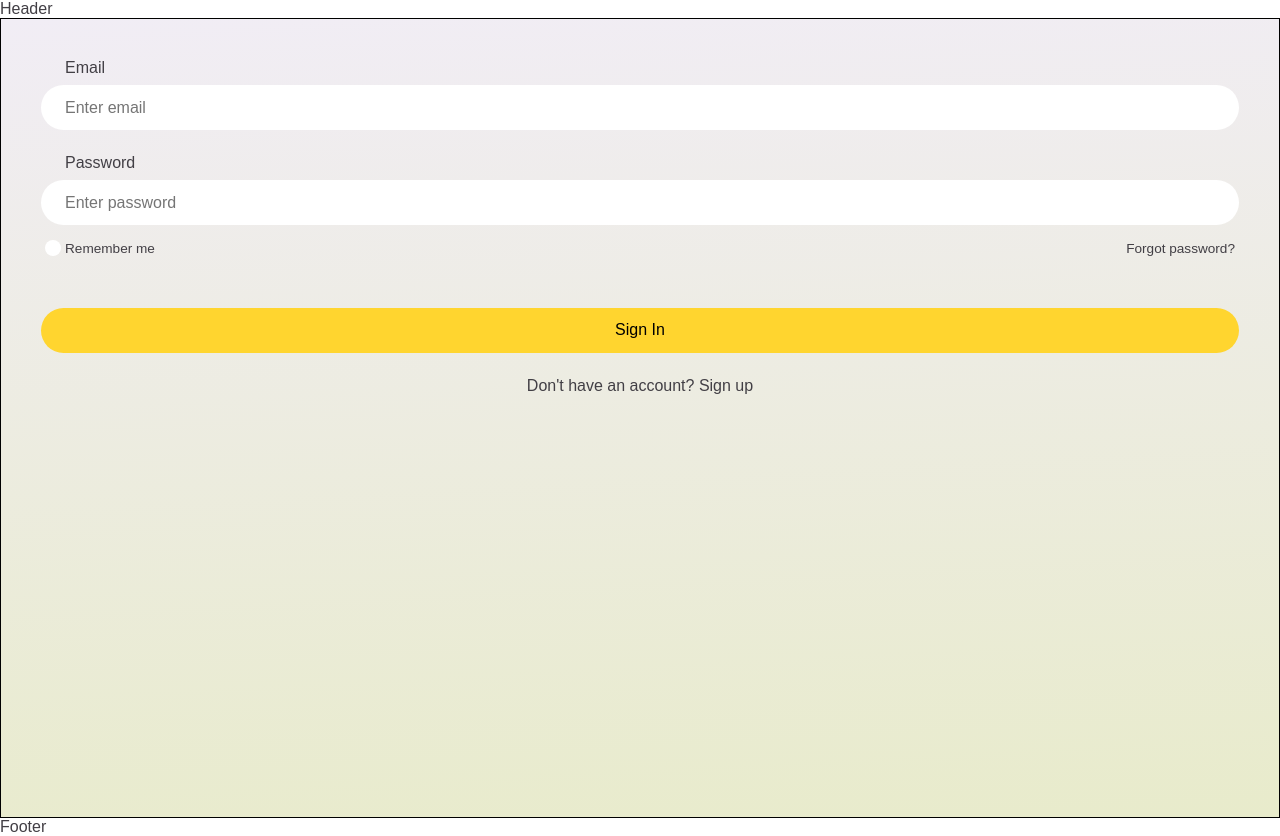
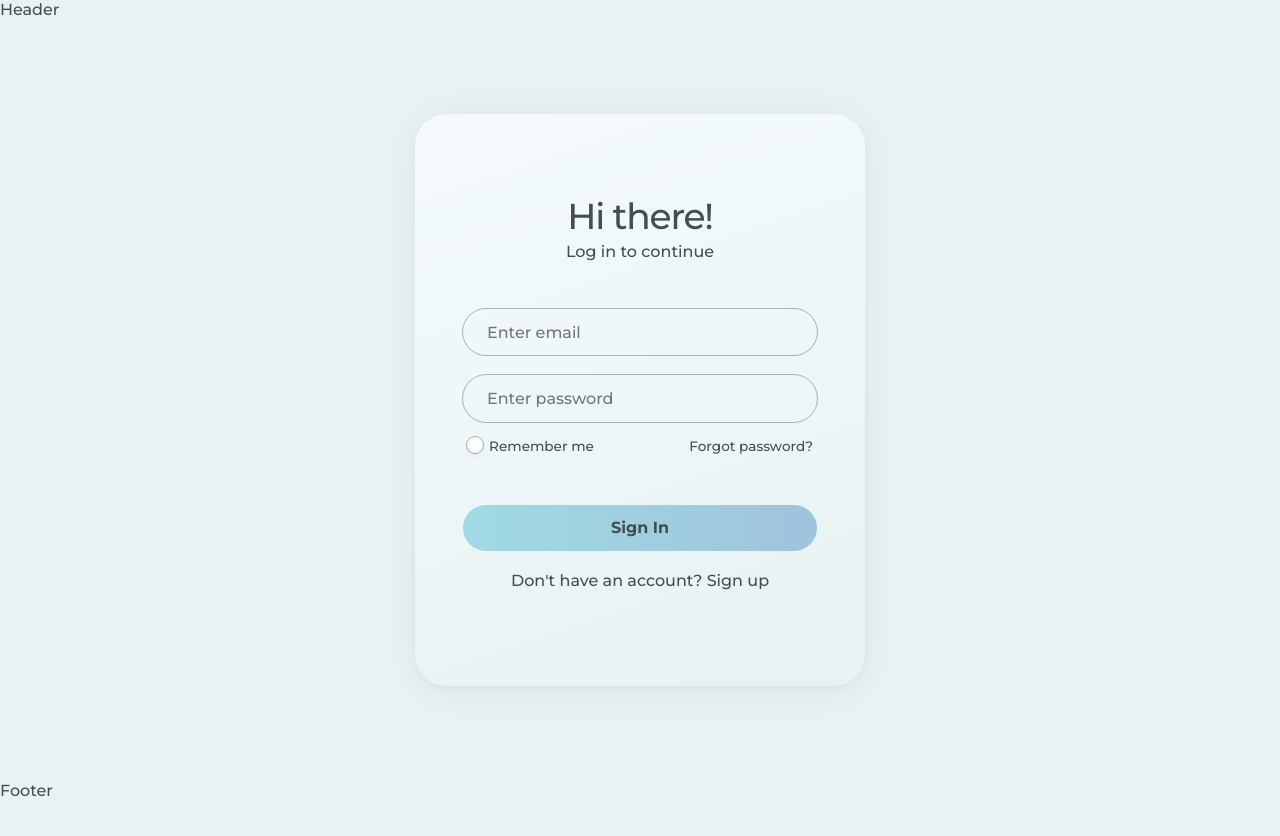
Before and after one commit to m-shum/login-example-nextjs, a Next.js app: page / in a window 1280 px wide. After the commit the page ends 800 px from the top, so only its background shows below. Built offline with nearby package versions, Linux system fonts and the light colour scheme.

Commit message:
feat: style login form

```diff
--- a/src/app/globals.css
+++ b/src/app/globals.css
@@ -1,12 +1,14 @@
+@import url('https://fonts.googleapis.com/css2?family=Montserrat:ital,wght@0,100..900;1,100..900&display=swap');
+
 :root {
-  --background: #ffffff;
-  --foreground: rgb(66, 63, 69);
+  --background: #E8F2F3;
+  --foreground: #414F50;
 }
 
 @media (prefers-color-scheme: dark) {
   :root {
-    --background: rgb(66, 63, 69);
-    --foreground: #ededed;
+    --background: #161F20;
+    --foreground: #DEEFF1;
   }
 }
 
@@ -19,9 +21,12 @@ body {
 body {
   color: var(--foreground);
   background: var(--background);
-  font-family: Arial, Helvetica, sans-serif;
+  font-family: "Montserrat", serif;
+  font-optical-sizing: auto;
   font-size: 1rem;
-  font-weight: 400;
+  font-style: normal;
+  font-weight: 500;
+
   -webkit-font-smoothing: antialiased;
   -moz-osx-font-smoothing: grayscale;
 }
@@ -39,6 +44,8 @@ a {
 
 input {
   font-size: inherit;
+  font-family: inherit;
+  font-weight: inherit;
 }
 
 @media (prefers-color-scheme: dark) {
@@ -46,3 +53,30 @@ input {
     color-scheme: dark;
   }
 }
+
+header,
+footer {
+  position: fixed;
+}
+
+header {
+  top: 0;
+}
+
+footer {
+  bottom: 0;
+}
+
+.visually-hidden {
+  border: 0;
+  padding: 0;
+  margin: 0;
+  position: absolute !important;
+  height: 1px;
+  width: 1px;
+  overflow: hidden;
+  clip: rect(1px 1px 1px 1px);
+  clip: rect(1px, 1px, 1px, 1px);
+  clip-path: inset(50%);
+  white-space: nowrap;
+}
--- a/src/app/layout.tsx
+++ b/src/app/layout.tsx
@@ -1,16 +1,5 @@
 import type { Metadata } from "next";
-import { Geist, Geist_Mono } from "next/font/google";
 import "./globals.css";
-
-const geistSans = Geist({
-  variable: "--font-geist-sans",
-  subsets: ["latin"],
-});
-
-const geistMono = Geist_Mono({
-  variable: "--font-geist-mono",
-  subsets: ["latin"],
-});
 
 export const metadata: Metadata = {
   title: "Create Next App",
@@ -24,9 +13,9 @@ export default function RootLayout({
 }>) {
   return (
     <html lang="en">
-      <body className={`${geistSans.variable} ${geistMono.variable}`}>
+      <body>
         <header>Header</header>
-        <main>{children}</main>
+        {children}
         <footer>Footer</footer>
       </body>
     </html>
--- a/src/app/page-old.module.css
+++ b/src/app/page-old.module.css
@@ -1,4 +1,4 @@
-.page {
+/* .page {
   --gray-rgb: 0, 0, 0;
   --gray-alpha-200: rgba(var(--gray-rgb), 0.08);
   --gray-alpha-100: rgba(var(--gray-rgb), 0.05);
@@ -106,10 +106,10 @@ a.secondary {
 
 .footer img {
   flex-shrink: 0;
-}
+} */
 
 /* Enable hover only on non-touch devices */
-@media (hover: hover) and (pointer: fine) {
+/* @media (hover: hover) and (pointer: fine) {
   a.primary:hover {
     background: var(--button-primary-hover);
     border-color: transparent;
@@ -165,4 +165,4 @@ a.secondary {
   .logo {
     filter: invert();
   }
-}
+} */
--- a/src/app/page.module.css
+++ b/src/app/page.module.css
@@ -1 +1,11 @@
-.page {}
+.page {
+    height: 100svh;
+}
+
+.flexContainer {
+    height: 100%;
+    display: flex;
+    flex-direction: column;
+    justify-content: center;
+    align-items: center;
+}
--- a/src/app/page.tsx
+++ b/src/app/page.tsx
@@ -4,8 +4,10 @@ import LoginForm from "@/components/LoginForm";
 
 export default function Home() {
   return (
-    <div className={styles.page}>
-      <LoginForm/>
-    </div>
+    <main className={styles.page}>
+      <div className={styles.flexContainer}>
+        <LoginForm />
+      </div>
+    </main>
   );
 }
--- a/src/components/LoginForm.module.scss
+++ b/src/components/LoginForm.module.scss
@@ -1,10 +1,73 @@
+@property --button-gradient-start {
+    syntax: '<color>';
+    initial-value: #9fd9e3;
+    inherits: false;
+}
+
+@property --button-gradient-end {
+    syntax: '<color>';
+    initial-value: #a0c4dd;
+    inherits: false;
+}
+
 .loginForm {
-    border: 1px solid black;
-    padding: 2.5rem;
-    background: rgb(184, 183, 199);
-    background: linear-gradient(177deg, rgb(241, 237, 245) 0%, rgb(232, 235, 203) 100%);
-    // background: linear-gradient(177deg, rgb(194, 213, 226) 0%, rgb(177, 215, 208) 35%, rgb(205, 225, 209) 100%);
-    height: 100svh;
+    background: linear-gradient(161.43deg, #f4fafb 6.22%, var(--background) 93.78%);
+    display: flex;
+    flex-direction: column;
+    justify-content: center;
+    height: 100%;
+    padding: 5rem 2rem 6rem;
+    max-width: 100%;
+    width: 100%;
+
+    @media (min-width: 530px) {
+        border-radius: 2rem;
+        box-shadow: 0px 3px 8px rgba(0, 0, 0, 0.02), 0px 4px 20px rgba(0, 0, 0, 0.03), 0px 4px 40px rgba(0, 0, 0, 0.04);
+        display: block;
+        height: unset;
+        padding: 5rem 3rem 6rem;
+        width: 450px;
+    }
+
+    h1,
+    p {
+        text-align: center;
+        font-weight: inherit;
+    }
+
+    h1 {
+        font-size: 2.25rem;
+        letter-spacing: -.05ch;
+        margin-bottom: .25rem;
+    }
+
+    a {
+        position: relative;
+
+        &::after {
+            background: var(--foreground);
+            bottom: -2px;
+            content: '';
+            height: 1px;
+            left: 0;
+            position: absolute;
+            width: 0;
+            transition: width .35s ease-in-out;
+        }
+
+        &:hover::after,
+        &:focus::after {
+            width: 98%;
+        }
+
+        &:focus {
+            outline: none;
+        }
+    }
+
+    form {
+        margin-top: 3rem;
+    }
 
 }
 
@@ -15,101 +78,106 @@
     border: none;
     display: block;
     width: 100%;
-    padding: 0.85rem 1.5rem;
+    padding: .85rem 1.5rem;
 }
 
 .inputPassword,
 .inputEmail {
     margin-bottom: 1rem;
-    margin-top: 0.5rem;
-    outline: 1px transparent;
-    transition: outline 0.1s ease, drop-shadow 0.1s ease;
+    margin-top: .5rem;
+    outline: 1px solid rgba(65, 79, 80, .4);
+    transition: outline .2s, drop-shadow .1s ease;
+    background: transparent;
     ;
 
     &:focus {
-        outline: 1px solid rgb(187, 181, 191);
-        -webkit-box-shadow: 0px 5px 8px 1px rgba(0, 0, 0, 0.02), 0px 3px 10px -9px rgba(0, 0, 0, 0.02);
-        box-shadow: 0px 5px 6px 1px rgba(0, 0, 0, 0.04), 0px 3px 8px -5px rgba(0, 0, 0, 0.04);
+        outline: 1px solid rgba(65, 79, 80, 1);
+        box-shadow: 0px 5px 6px 1px rgba(0, 0, 0, .04), 0px 3px 8px -5px rgba(0, 0, 0, .04);
     }
 }
 
 .inputEmail {
-    margin-bottom: 1.5rem;
-}
-
-
-
-.row {
-    margin-left: 1.5rem;
-    margin-right: 1.5rem;
+    margin-bottom: 1.25rem;
 }
 
 .checkbox,
 .forgotPasswordLink {
-    font-size: 0.85rem;
+    font-size: .85rem;
+}
+
+.checkbox,
+.submitButton {
+    cursor: pointer;
 }
 
 .checkbox {
     display: inline-flex;
     align-items: center;
-    gap: 0.25rem;
-    margin-left: -1.25rem;
+    gap: .38rem;
+    margin-left: .25rem;
 
     input {
         appearance: none;
+        box-shadow: 0px 1px 2px rgba(0, 0, 0, .04),
+            0px 2px 5px rgba(0, 0, 0, .06);
         display: grid;
         place-content: center;
         width: 1rem;
         height: 1rem;
         border-radius: 100%;
         background: white;
-        margin-top: -0.15rem;
+        margin-top: -.15rem;
+        outline: 1px solid rgba(65, 79, 80, .4);
+        ;
 
         &::before {
             content: '';
             width: 1rem;
             height: 1rem;
-            scale: 0.35;
+            scale: .35;
             background: none;
             border-radius: 100%;
-            transition: all 0.15s ease;
+            transition: all .15s ease;
         }
 
         &:checked::before {
-            background: rgb(151, 143, 157);
-            scale: 0.5;
-        }
-
-        &:focus {
-            outline: 1px solid rgb(187, 181, 191);
+            background: var(--foreground);
+            scale: .5;
         }
     }
 }
 
+
 .forgotPasswordLink {
     float: right;
-    margin-right: -1.25rem;
+    margin-right: .25rem;
 }
 
 .submitButton {
-    margin: 3rem auto 1.5rem;
-    background: rgb(255, 213, 47);
-    transition: background 0.15s ease, drop-shadow 0.1s ease;
+    background: linear-gradient(91.43deg, var(--button-gradient-start) 6.22%, var(--button-gradient-end) 93.78%);
+    color: var(--foreground);
+    font-weight: 700;
+    margin: 3rem auto 1.25rem;
     outline: none;
+    transition: --button-gradient-start .25s ease .1s,
+        --button-gradient-end .25s ease,
+        drop-shadow .25s ease,
+        color .25s ease;
 
     &:focus,
     &:hover {
-        background: rgb(255, 196, 0);
-        -webkit-box-shadow: 0px 5px 10px 1px rgba(0, 0, 0, 0.02), 0px 3px 15px -9px rgba(0, 0, 0, 0.02);
-        box-shadow: 0px 5px 6px 1px rgba(0, 0, 0, 0.04), 0px 3px 10px -5px rgba(0, 0, 0, 0.04);
+        --button-gradient-start: #05AAC7;
+        --button-gradient-end: #536992;
+
+        color: white;
+        box-shadow: 0px 5px 6px 1px rgba(0, 0, 0, .04), 0px 3px 10px -5px rgba(0, 0, 0, .04);
     }
 }
 
 .signup {
+    display: block;
     margin-left: auto;
     margin-right: auto;
-    display: block;
+    text-align: center;
     width: fit-content;
-    padding: 0 0.5rem;
-    text-align: center;
 }
--- a/src/components/LoginForm.tsx
+++ b/src/components/LoginForm.tsx
@@ -3,21 +3,23 @@ import styles from './LoginForm.module.scss'
 export default function LoginForm() {
     return (
         <div className={styles.loginForm}>
+            <h1>Hi there!</h1>
+            <p>Log in to continue</p>
             <form action="">
-                <label className={`${styles.labelEmail, styles.row}`} htmlFor="email">Email</label>
+                <label className={`${styles.labelEmail, 'visually-hidden'}`} htmlFor="email">Email</label>
                 <input className={styles.inputEmail} type="email" name="email" id="email" placeholder="Enter email" />
-                <label className={`${styles.labelPassword, styles.row}`} htmlFor="password">Password</label>
+                <label className={`${styles.labelPassword, 'visually-hidden'}`} htmlFor="password">Password</label>
                 <input className={styles.inputPassword} type="password" name="password" id="password" placeholder="Enter password" />
                 <div className={styles.row}>
                     <label className={styles.checkbox} htmlFor="rememberUser">
                         <input type="checkbox" name="rememberUser" id="rememberUser" />
                         <span>Remember me</span>
                     </label>
-                    <a className={styles.forgotPasswordLink}>Forgot password?</a>
+                    <a href="#" className={styles.forgotPasswordLink}>Forgot password?</a>
                 </div>
                 <input className={styles.submitButton} type="submit" value="Sign In" />
             </form>
-            <a className={styles.signup}>Don&apos;t have an account? Sign up</a>
+            <a href="#" className={styles.signup}>Don&apos;t have an account? Sign up</a>
         </div>
     )
 }
```
